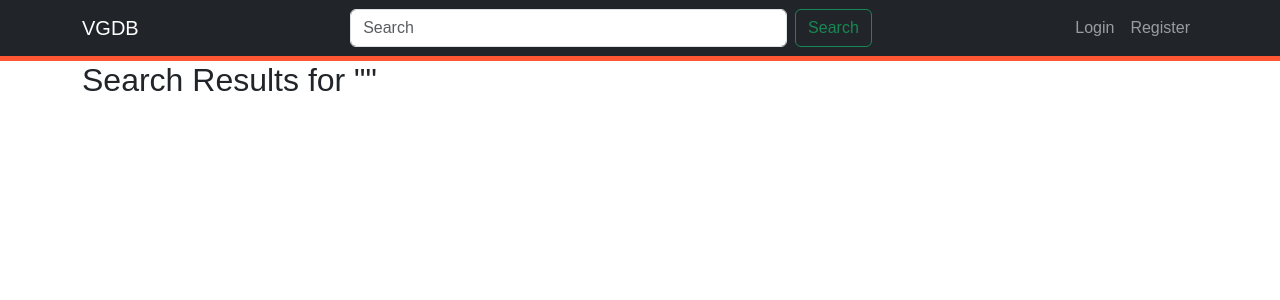
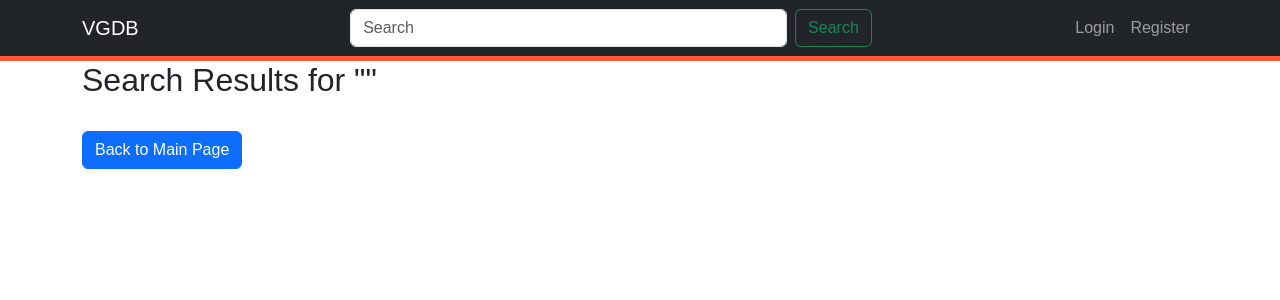
Before and after one commit to nagmil2077/videogame-database, a React (Create React App) app in the folder frontend/: page /search in a window 1280 px wide. Shown: the top 300 px of the page. Built offline with nearby package versions, Linux system fonts and the light colour scheme.

Commit message:
Add Back button to SearchResults page

```diff
--- a/frontend/src/Pages/SearchResults.jsx
+++ b/frontend/src/Pages/SearchResults.jsx
@@ -1,13 +1,14 @@
 import React, { useEffect, useState } from 'react';
-import { useLocation } from 'react-router-dom';
+import { useLocation, useNavigate } from 'react-router-dom';
 import { searchGames } from '../Services/rawgService';
-import { Container, ListGroup, Image } from 'react-bootstrap';
+import {Container, ListGroup, Image, Button} from 'react-bootstrap';
 import './SearchResults.css';
 
 const SearchResults = () => {
     const location = useLocation();
     const query = new URLSearchParams(location.search).get('query');
     const [results, setResults] = useState([]);
+    const navigate = useNavigate();
 
     useEffect(() => {
         if (query && query.length >= 2) {
@@ -37,6 +38,8 @@ const SearchResults = () => {
                     </ListGroup.Item>
                 ))}
             </ListGroup>
+            <br/>
+            <Button variant="primary" onClick={() => navigate("/")}>Back to Main Page</Button>
         </Container>
     );
 }
```
